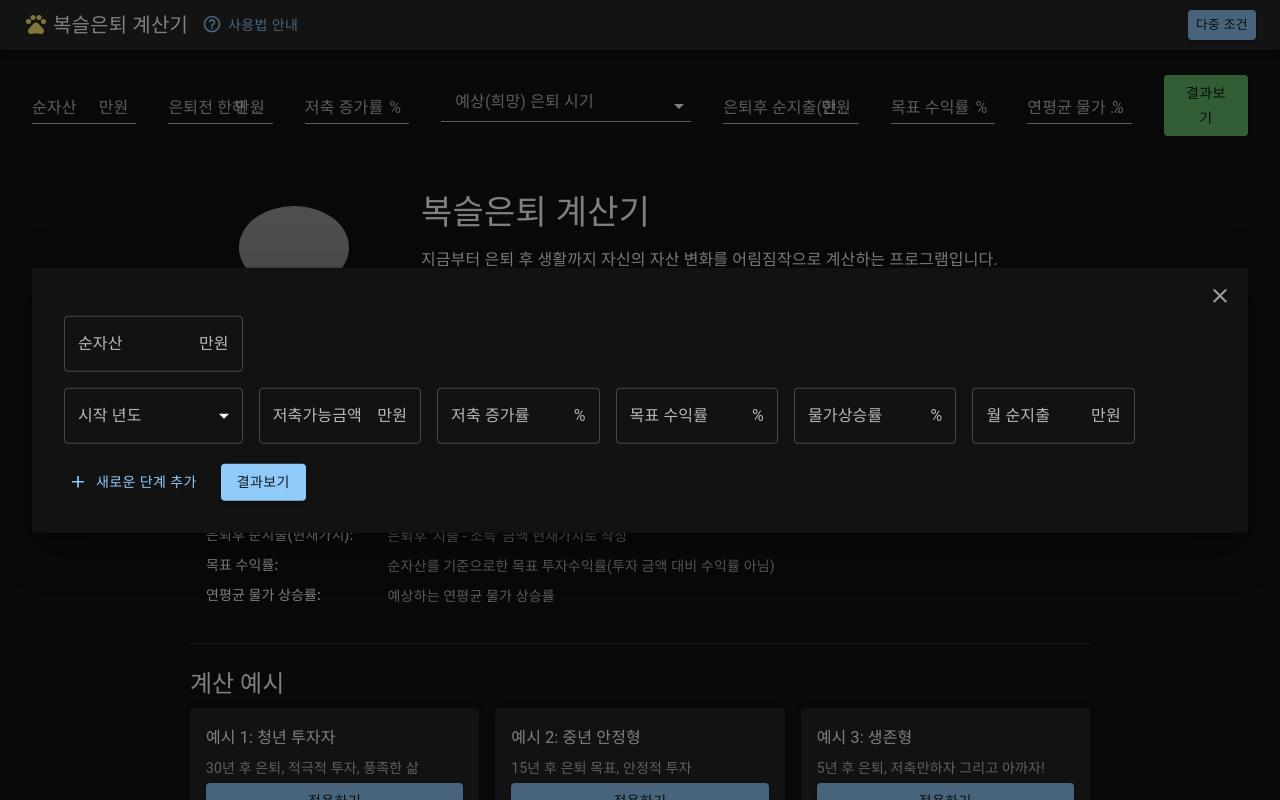
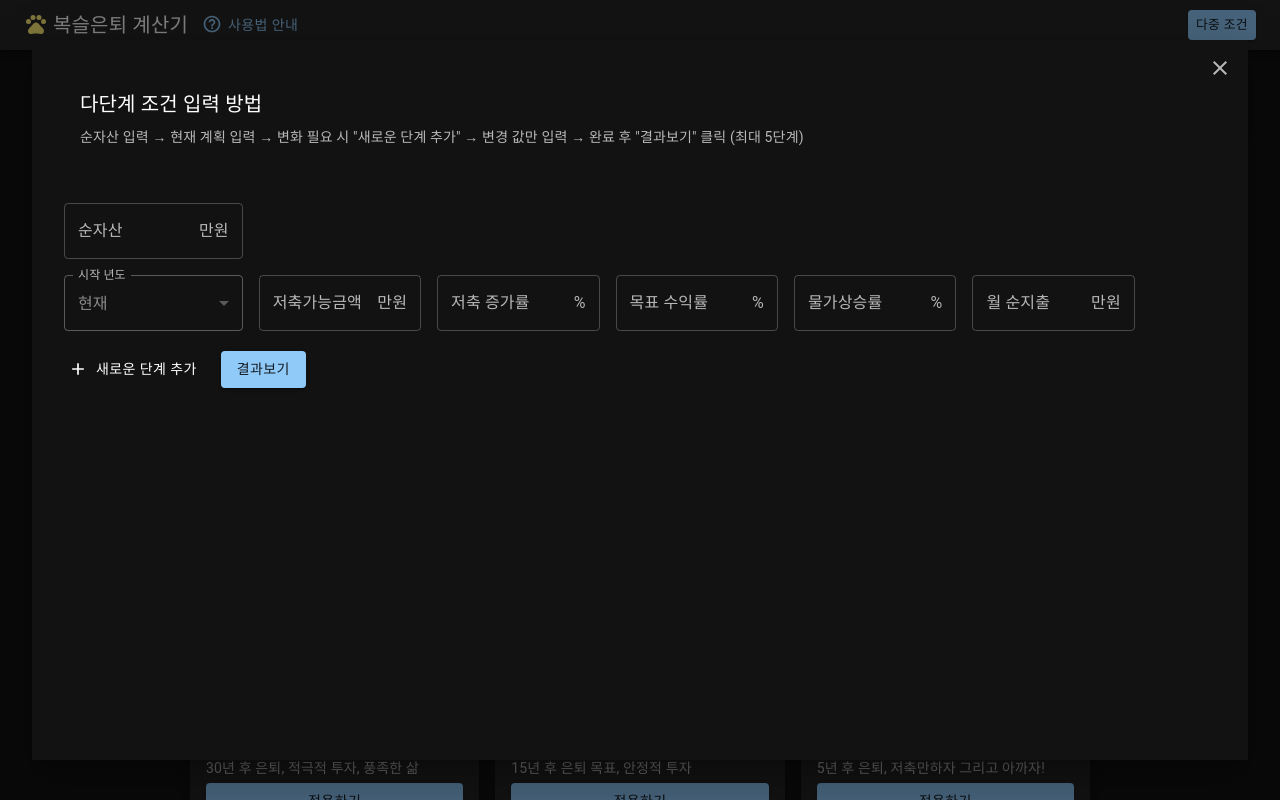
Before and after one commit to setvect/BokslRetire, a React (Create React App) app: page / in a window 1280 px wide. Both pictures are taken after a click on the button "다중 조건". Shown: the top 800 px of the page. Built offline with nearby package versions, Linux system fonts and the light colour scheme; grey boxes are pictures that could not be loaded.

Commit message:
복합 조건 - 입력값 처리

```diff
--- a/src/components/MultiConditionModal.tsx
+++ b/src/components/MultiConditionModal.tsx
@@ -14,9 +14,13 @@ import {
   FormControl,
   InputLabel,
   FormHelperText,
+  Typography,
+  Paper,
+  useTheme,
 } from "@mui/material";
 import React, { useState } from "react";
 import { ReportCondtion } from "../common/CommonType";
+import { SelectChangeEvent } from "@mui/material/Select";
 
 const MODAL_STYLE = {
   position: "absolute" as "absolute",
@@ -24,6 +28,7 @@ const MODAL_STYLE = {
   left: "50%",
   transform: "translate(-50%, -50%)",
   width: "95%",
+  height: 800,
   maxWidth: 1400,
   maxHeight: "90vh",
   bgcolor: "background.paper",
@@ -51,11 +56,12 @@ type MultiConditionFormValue = {
 };
 
 const MultiConditionModal: React.FC<MultiConditionProps> = ({ open, onClose, onSubmit }) => {
+  const theme = useTheme();
   const [multiCondition, setMultiCondition] = useState<MultiConditionFormValue>({
     netWorth: "",
     step: [
       {
-        startYear: "",
+        startYear: "0",
         annualSavings: "",
         savingsGrowthRate: "",
         targetReturnRate: "",
@@ -81,6 +87,13 @@ const MultiConditionModal: React.FC<MultiConditionProps> = ({ open, onClose, onS
         break;
       case "startYear":
         if (!value) error = "시작 년도를 선택하세요.";
+        if (index !== undefined && index > 0) {
+          const prevYear = parseInt(multiCondition.step[index - 1].startYear);
+          const currentYear = parseInt(value);
+          if (currentYear <= prevYear) {
+            error = `${prevYear + 1}년 이후를 선택하세요.`;
+          }
+        }
         break;
       case "annualSavings":
         if (!value) error = "저축가능금액을 입력하세요.";
@@ -144,6 +157,7 @@ const MultiConditionModal: React.FC<MultiConditionProps> = ({ open, onClose, onS
     if (validateForm()) {
       const reportCondition = convertToReportCondition(multiCondition);
       onSubmit(reportCondition);
+      onClose();
     }
   };
 
@@ -182,12 +196,13 @@ const MultiConditionModal: React.FC<MultiConditionProps> = ({ open, onClose, onS
 
   const addNewStep = () => {
     if (multiCondition.step.length < 5) {
+      const lastYear = parseInt(multiCondition.step[multiCondition.step.length - 1].startYear);
       setMultiCondition({
         ...multiCondition,
         step: [
           ...multiCondition.step,
           {
-            startYear: "",
+            startYear: (lastYear + 1).toString(),
             annualSavings: "",
             savingsGrowthRate: "",
             targetReturnRate: "",
@@ -204,22 +219,61 @@ const MultiConditionModal: React.FC<MultiConditionProps> = ({ open, onClose, onS
     setMultiCondition({ ...multiCondition, step: newStep });
   };
 
-  const yearOptions = Array.from({ length: 51 }, (_, i) => i);
+  const getYearOptions = (index: number) => {
+    if (index === 0) {
+      return [{ value: "0", label: "현재" }];
+    } else {
+      const prevYear = parseInt(multiCondition.step[index - 1].startYear);
+      return Array.from({ length: 50 - prevYear }, (_, i) => i + prevYear + 1).map((year) => ({
+        value: year.toString(),
+        label: `+${year}년`,
+      }));
+    }
+  };
+
+  const handleStartYearChange = (index: number) => (event: SelectChangeEvent<string>) => {
+    const value = event.target.value;
+    const newStep = [...multiCondition.step];
+    newStep[index] = { ...newStep[index], startYear: value };
+    setMultiCondition({ ...multiCondition, step: newStep });
+
+    // Validate the changed field
+    const error = validateField("startYear", value, index);
+    setErrors((prev) => ({
+      ...prev,
+      [`step.${index}.startYear`]: error,
+    }));
+  };
 
   return (
     <Modal open={open} onClose={onClose} aria-labelledby="modal-title" aria-describedby="modal-description">
-      <Box sx={MODAL_STYLE}>
+      <Box
+        sx={{
+          ...MODAL_STYLE,
+          bgcolor: theme.palette.background.paper,
+          color: theme.palette.text.primary,
+        }}
+      >
         <IconButton
           onClick={onClose}
           sx={{
             position: "absolute",
             right: 8,
             top: 8,
-            color: (theme) => theme.palette.grey[500],
+            color: theme.palette.text.secondary,
           }}
         >
           <CloseIcon />
         </IconButton>
+
+        <Paper elevation={0} sx={{ p: 2, mb: 3, bgcolor: theme.palette.background.default }}>
+          <Typography variant="h6" gutterBottom color="text.primary">
+            다단계 조건 입력 방법
+          </Typography>
+          <Typography variant="body2" color="text.secondary">
+            순자산 입력 → 현재 계획 입력 → 변화 필요 시 "새로운 단계 추가" → 변경 값만 입력 → 완료 후 "결과보기" 클릭 (최대 5단계)
+          </Typography>
+        </Paper>
 
         <Grid container spacing={2} alignItems="center">
           <Grid item xs={2}>
@@ -245,14 +299,10 @@ const MultiConditionModal: React.FC<MultiConditionProps> = ({ open, onClose, onS
             <Grid item xs={2}>
               <FormControl fullWidth margin="dense" error={!!errors[`step.${index}.startYear`]}>
                 <InputLabel>시작 년도</InputLabel>
-                <Select
-                  value={step.startYear}
-                  onChange={(e) => handleInputChange("startYear", index)(e as React.ChangeEvent<HTMLInputElement>)}
-                  label="시작 년도"
-                >
-                  {yearOptions.map((year) => (
-                    <MenuItem key={year} value={year.toString()}>
-                      {year === 0 ? "현재" : `+${year}년`}
+                <Select value={step.startYear} onChange={handleStartYearChange(index)} label="시작 년도" disabled={index === 0}>
+                  {getYearOptions(index).map((option) => (
+                    <MenuItem key={option.value} value={option.value}>
+                      {option.label}
                     </MenuItem>
                   ))}
                 </Select>
@@ -349,7 +399,12 @@ const MultiConditionModal: React.FC<MultiConditionProps> = ({ open, onClose, onS
           </Grid>
         ))}
 
-        <Button startIcon={<AddIcon />} onClick={addNewStep} sx={{ mt: 2 }} disabled={multiCondition.step.length >= 5}>
+        <Button
+          startIcon={<AddIcon />}
+          onClick={addNewStep}
+          sx={{ mt: 2, color: theme.palette.text.primary }}
+          disabled={multiCondition.step.length >= 5}
+        >
           새로운 단계 추가
         </Button>
 
```
